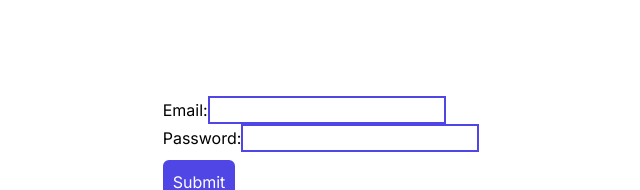
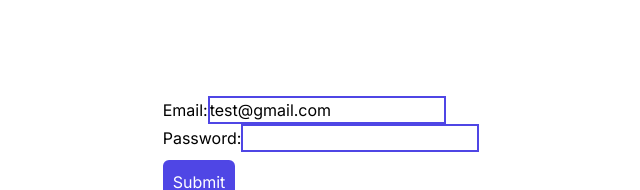
Before and after one commit to marieooq/react-hook-form-with-zod, a Next.js app: page / in a window 1280 px wide. Shown: the top 190 px of the page, without its empty margins (319-959 px from the left). Built offline with nearby package versions, Linux system fonts and the light colour scheme.

Commit message:
added default values

```diff
--- a/app/components/form.tsx
+++ b/app/components/form.tsx
@@ -9,7 +9,9 @@
     handleSubmit,
     setError,
     formState: { errors, isSubmitting },
-  } = useForm<FormValues>();
+  } = useForm<FormValues>({
+    defaultValues: { email: "test@gmail.com", password: "" },
+  });
 
   const onSubmit: SubmitHandler<FormValues> = async (data) => {
     try {
@@ -69,7 +71,8 @@
       >
         {isSubmitting ? "Submitting..." : "Submit"}
       </button>
-      {errors.root && (<span className="text-red-500">{errors.root.message}</span>
+      {errors.root && (
+        <span className="text-red-500">{errors.root.message}</span>
       )}
     </form>
   );
```
